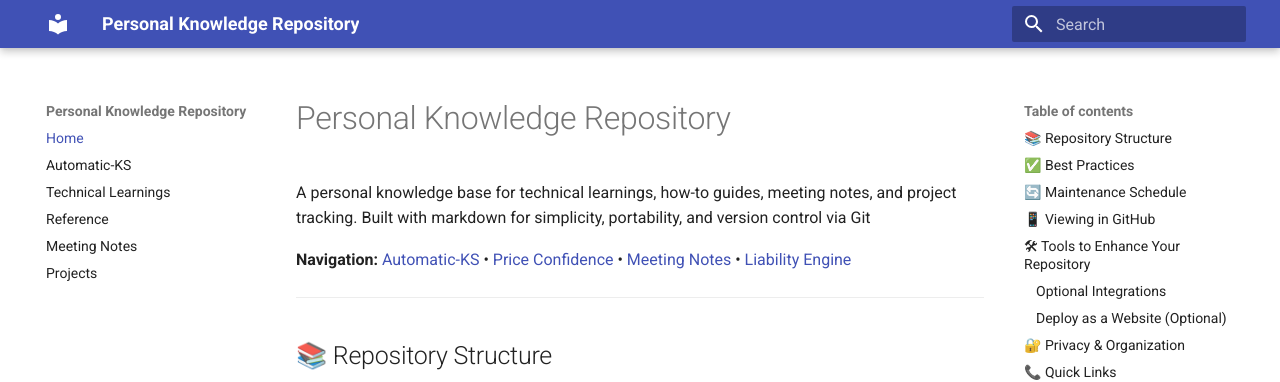
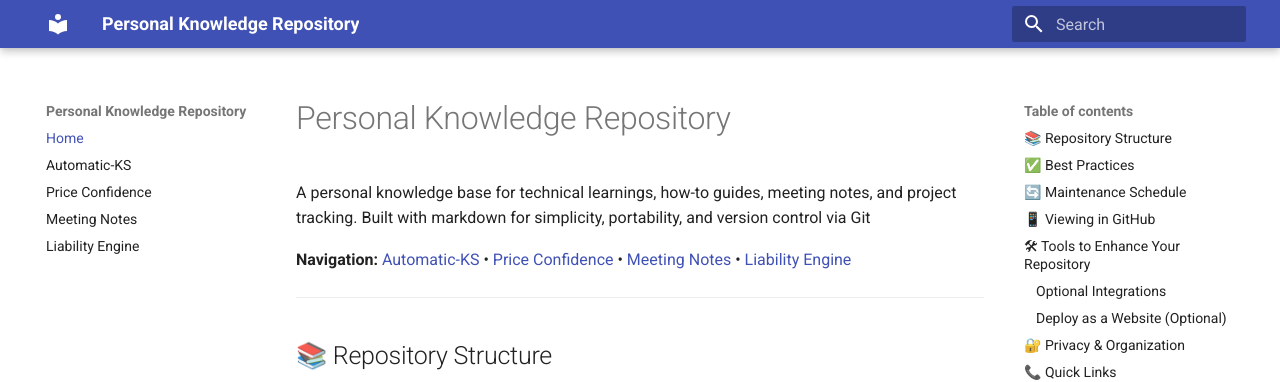
Before and after one commit to MiguelGomes2/pages-mgomes, an MkDocs documentation site: the page built from docs/index.md, in a window 1280 px wide. Shown: the top 382 px of the page. Built offline with MkDocs 1.6.1 and Material for MkDocs 9.7.7, drawn with Linux system fonts in a browser that asks for light colours.

Commit message:
Fix mkdocs.yml - update nav to match current folder structure

```diff
--- a/mkdocs.yml
+++ b/mkdocs.yml
@@ -5,7 +5,6 @@ theme:
 nav:
   - Home: index.md
   - Automatic-KS: automaticks/index.md
-  - Technical Learnings: technical-learnings/index.md
-  - Reference: reference/index.md
+  - Price Confidence: price-confidence/index.md
   - Meeting Notes: meeting-notes/index.md
-  - Projects: projects/index.md
+  - Liability Engine: liabilityengine/index.md
```
